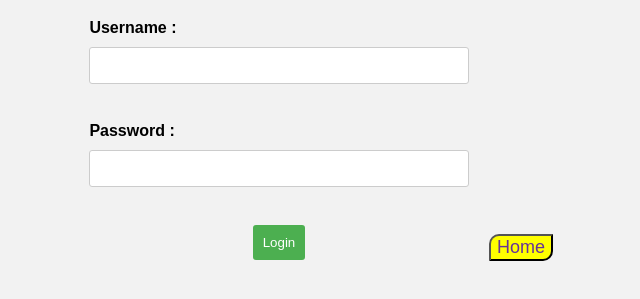
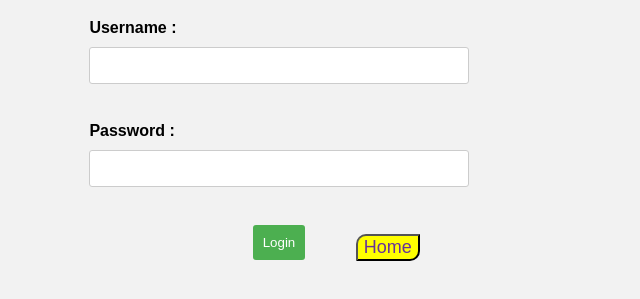
Before and after one commit to vishwanath331/CodeAlpha_Product_Landing_Page, a plain HTML site: page login_page.html in a window 1280 px wide. Shown: the part 61-360 px from the top of the page, without its empty margins (361-1001 px from the left). Drawn offline with Linux system fonts and the light colour scheme.

Commit message:
Update login_page.html

```diff
--- a/login_page.html
+++ b/login_page.html
@@ -66,7 +66,7 @@ ul{
 
 button{font-size: 18px;
   position: absolute;
-  left: 850px;
+  left: 56%;
   top: 295px;
   border-radius: 10px 0px 10px 0px;
 background-color: yellow;
```
